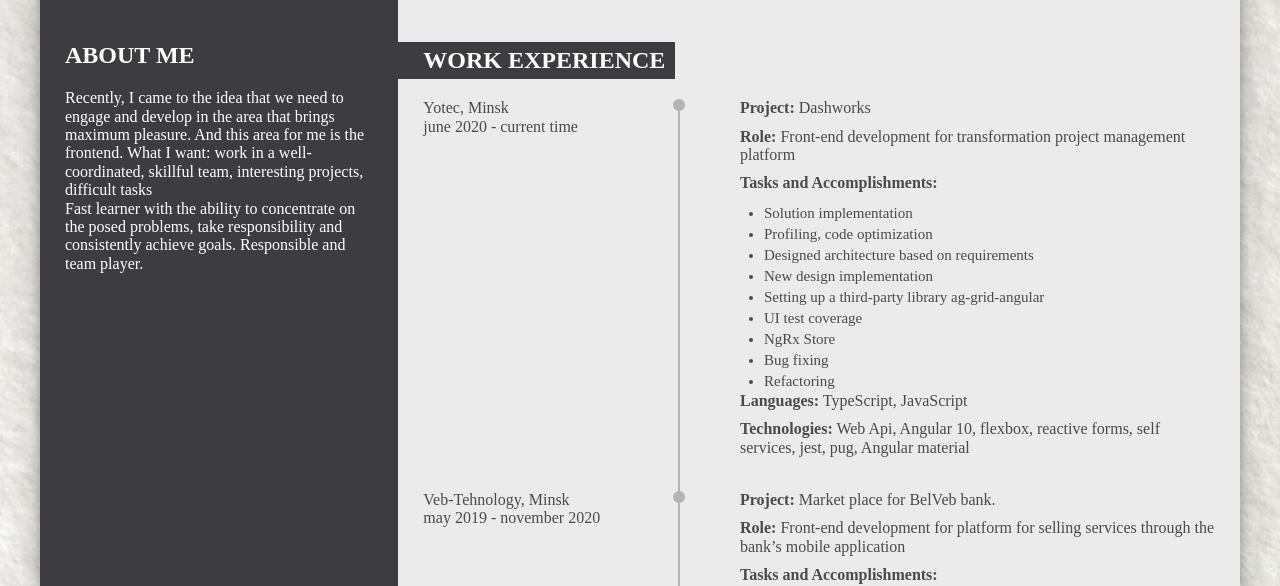
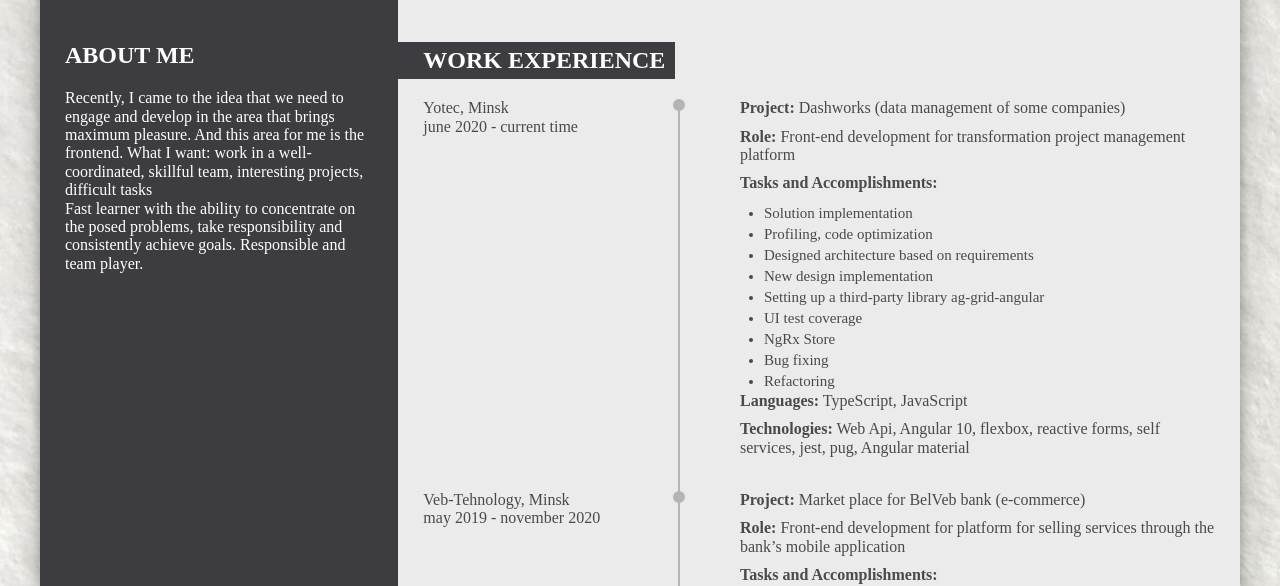
Before and after one commit to tsed-alex/my-cv, a website: page index.html in a window 1280 px wide. Shown: the part 222-808 px from the top of the page. Drawn offline with Linux system fonts and the light colour scheme; files whose address does not match are found by name.

Commit message:
update cv on 21.03.2021

```diff
--- a/index.html
+++ b/index.html
@@ -53,7 +53,7 @@
         <div class="tab-col">
           <div class="tab-col__left">Yotec, Minsk <br>june 2020 - current time</div>
           <div class="tab-col__right">
-            <p><b>Project:</b> Dashworks</p>
+            <p><b>Project:</b> Dashworks (data management of some companies)</p>
             <p><b>Role:</b> Front-end development for transformation project management platform</p>
             <p><b>Tasks and Accomplishments:</b></p>
             <ul class="work-experience-list">
@@ -75,7 +75,7 @@
         <div class="tab-col">
           <div class="tab-col__left">Veb-Tehnology, Minsk <br> may 2019 - november 2020</div>
           <div class="tab-col__right">
-            <p><b>Project:</b> Market place for BelVeb bank.</p>
+            <p><b>Project:</b> Market place for BelVeb bank (e-commerce)</p>
             <p><b>Role:</b> Front-end development for platform for selling services through the bank’s mobile application
             </p>
             <p><b>Tasks and Accomplishments:</b></p>
```
